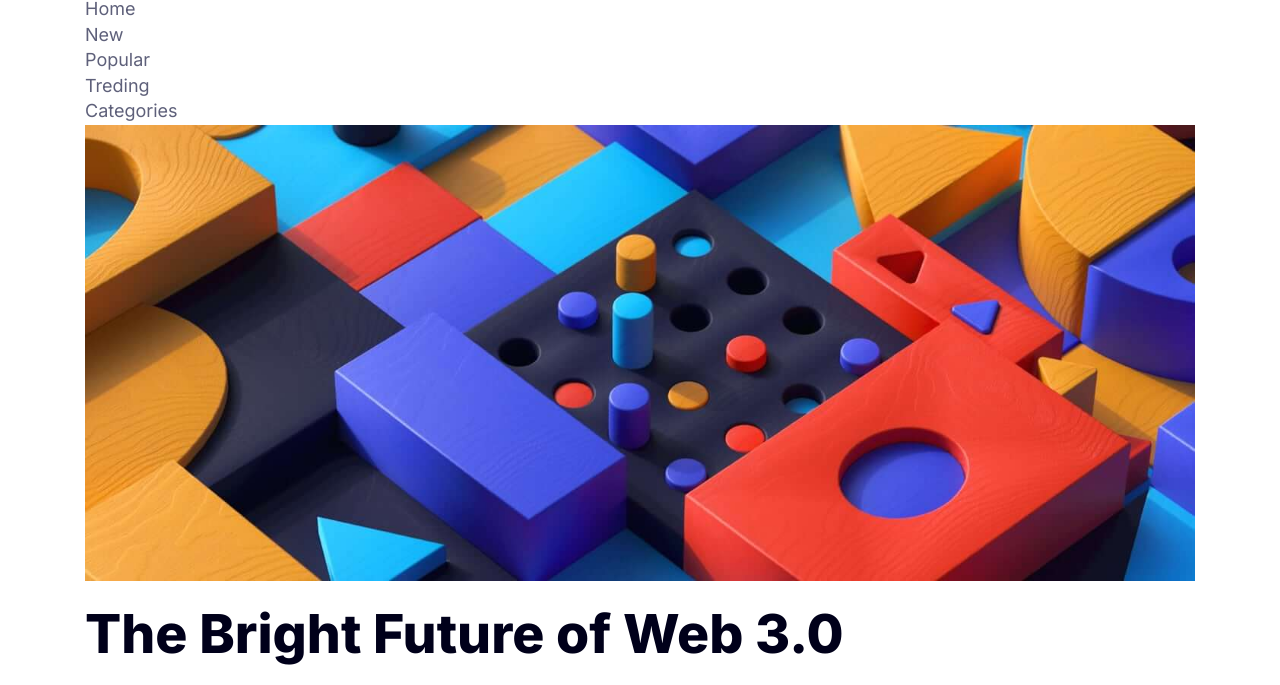
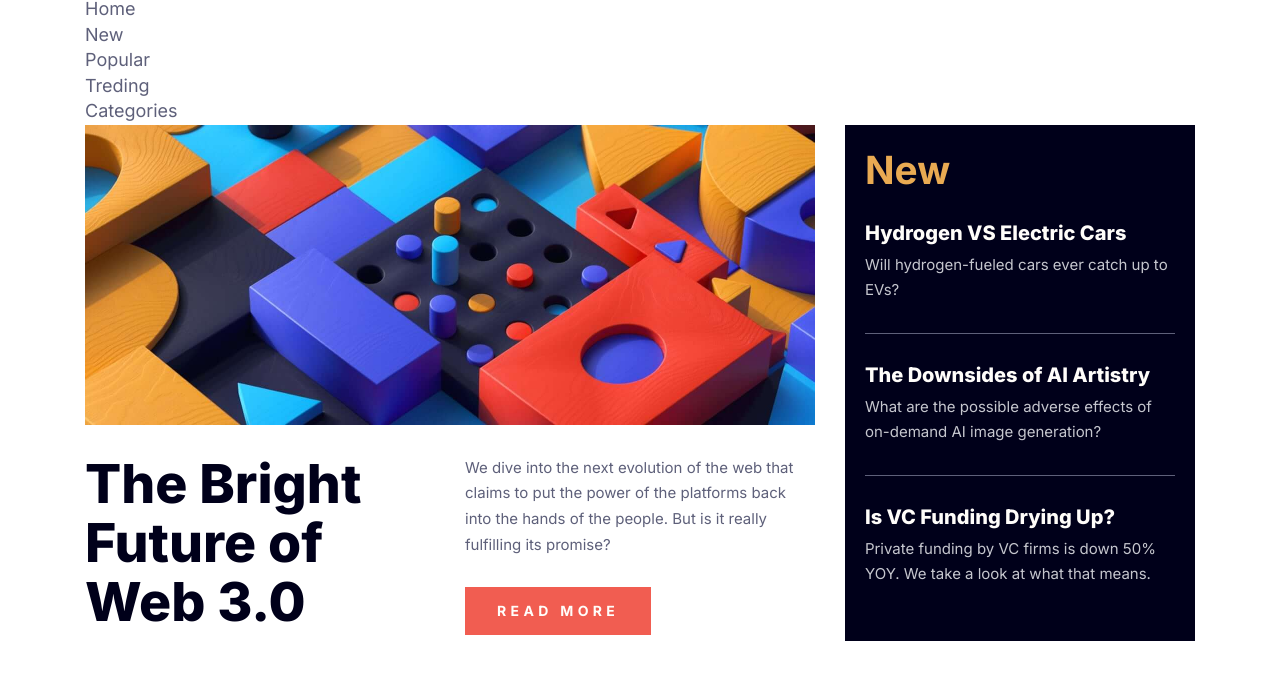
Before and after one commit to Nicolas-Johnson/News-Homepage, a website built with Vite: page index.html in a window 1280 px wide. Shown: the part 42-727 px from the top of the page. Built offline with nearby package versions, Linux system fonts and the light colour scheme.

Commit message:
Desktop layout

```diff
--- a/index.html
+++ b/index.html
@@ -40,19 +40,21 @@
     <main >
       <article class="wrapper grid">
         <section class="feature">
-          <picture>
+          <picture class="feature__picture">
             <source
-              media="(min-width: 1024px)"
+              media="(min-width: 43.75em)"
               srcset="/img/image-web-3-desktop.jpg 1x,
                 /img/image-web-3-desktop.jpg 2x" width="730" height="300" >
             <img class="feature__img" width="343" height="300" src="/img/image-web-3-mobile.jpg" alt="The Oslo Opera House"
               srcset="/img/image-web-3-mobile.jpg 2x" />
           </picture>
           <h1 class="feature__headline">The Bright Future of Web 3.0</h1>
-          <p class="feature__description">We dive into the next evolution of the web that claims to put the
-            power of the platforms back into the hands of the people. But is
-            it really fulfilling its promise?</p>
-            <a class="feature__button" href="">READ MORE</a>
+          <div class="feature__description">
+            <p>We dive into the next evolution of the web that claims to put the
+              power of the platforms back into the hands of the people. But is
+              it really fulfilling its promise?</p>
+              <a class="feature__button" href="">READ MORE</a>
+          </div>
         </section>
 
         <section class="new">
--- a/scss/_global.scss
+++ b/scss/_global.scss
@@ -81,4 +81,10 @@ img {
     display: grid;
     gap: 4rem;
 
+    @media (width >= 69.375em) {
+        grid-template-columns: repeat(3, 1fr);
+        grid-template-rows: 18.75rem auto auto;
+        gap: 1.875rem;
+    }
+
 }
--- a/scss/components/_blog.scss
+++ b/scss/components/_blog.scss
@@ -1,6 +1,13 @@
 .blog {
     display: grid;
     gap: 1.875rem;
+
+    @media (width >= 69.375em) {
+        grid-template-columns: subgrid;
+        grid-column: 1 / -1;
+        padding-block-start: 2.5rem;
+
+    }
 
     &__item {
         display: grid;
--- a/scss/components/_feature.scss
+++ b/scss/components/_feature.scss
@@ -1,6 +1,21 @@
 .feature {
     display: grid;
     gap: 1.5rem;
+
+    @media (width >= 69.375em) {
+        gap: 1.875rem;
+        grid-template-columns: subgrid;
+        grid-template-rows: subgrid;
+        grid-column: 1 / 3;
+        grid-row: 1 / 3;
+    }
+
+    &__picture {
+        @media (width >= 69.375em) {
+            grid-column: 1 / 3;
+        }
+
+    }
 
     &__img {
 
@@ -13,6 +28,9 @@
     }
 
     &__description {
+        p {
+           margin-block-end: 1.875rem;
+        }
 
     }
 
--- a/scss/components/_new.scss
+++ b/scss/components/_new.scss
@@ -1,6 +1,12 @@
 .new {
+
     background-color: var(--c-blue);
     padding: 1.5rem 1.25rem;
+
+    @media (width >= 69.375em) {
+        grid-column: 3 / 4;
+        grid-row: 1 / 3;
+    }
 
     &__title {
         font-size: clamp(2rem, 1.823943661971831rem + 0.7511737089201878vw, 2.5rem);
```
